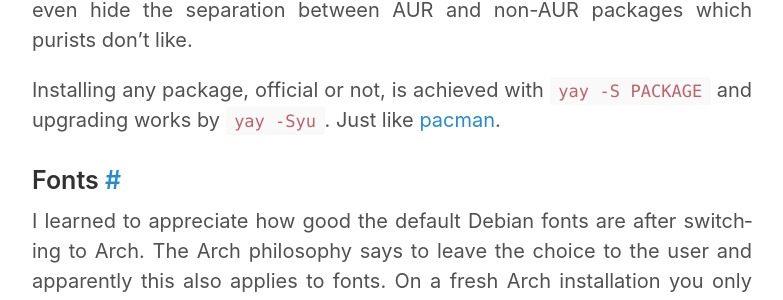
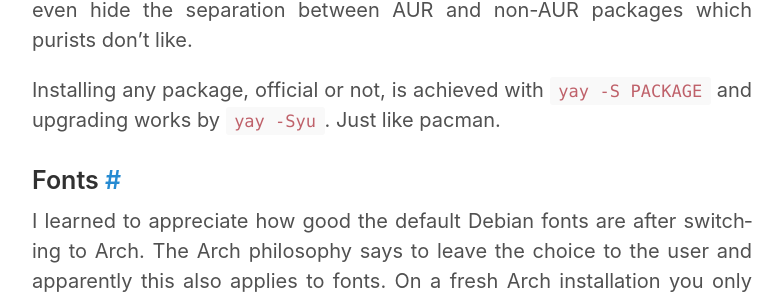
Before and after one commit to timakro/web, a Jekyll site: the page built from _posts/2019-05-07-new-hardware-switching-to-arch-linux.md, in a window 1280 px wide and 900 px high, scrolled down 2404 px. Shown: the part 152-452 px from the top of the window, without its empty margins (248-1031 px from the left). Built offline with Jekyll 4.4.1, drawn with Linux system fonts in a browser that asks for light colours; some of the changed lines change nothing that is shown.

Commit message:
Small changes

```diff
--- a/_posts/2019-05-07-new-hardware-switching-to-arch-linux.md
+++ b/_posts/2019-05-07-new-hardware-switching-to-arch-linux.md
@@ -34,7 +34,7 @@
 
 Long story short, an additional repository which requires an additional package manager feels impractical when you're coming from Debian. I looked through the different AUR helpers with their numerous advantages and disadvantages and decided for [Yay](https://github.com/Jguer/yay). It seems like the easiest to use and it can even hide the separation between AUR and non-AUR packages which purists don't like.
 
-Installing any package, official or not, is achieved with `yay -S PACKAGE` and upgrading works by `yay -Syu`. Just like [pacman](https://wiki.archlinux.org/index.php/Pacman).
+Installing any package, official or not, is achieved with `yay -S PACKAGE` and upgrading works by `yay -Syu`. Just like pacman.
 
 ### Fonts
 
```
